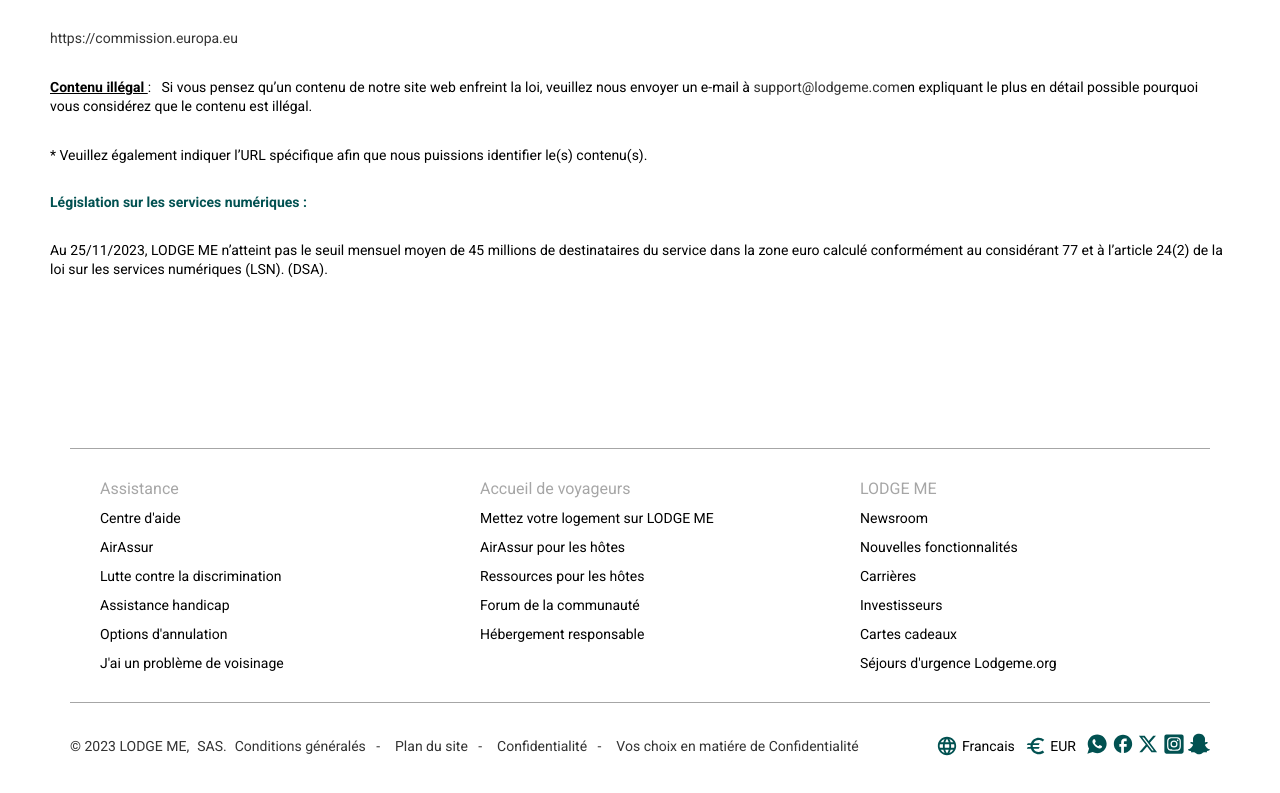
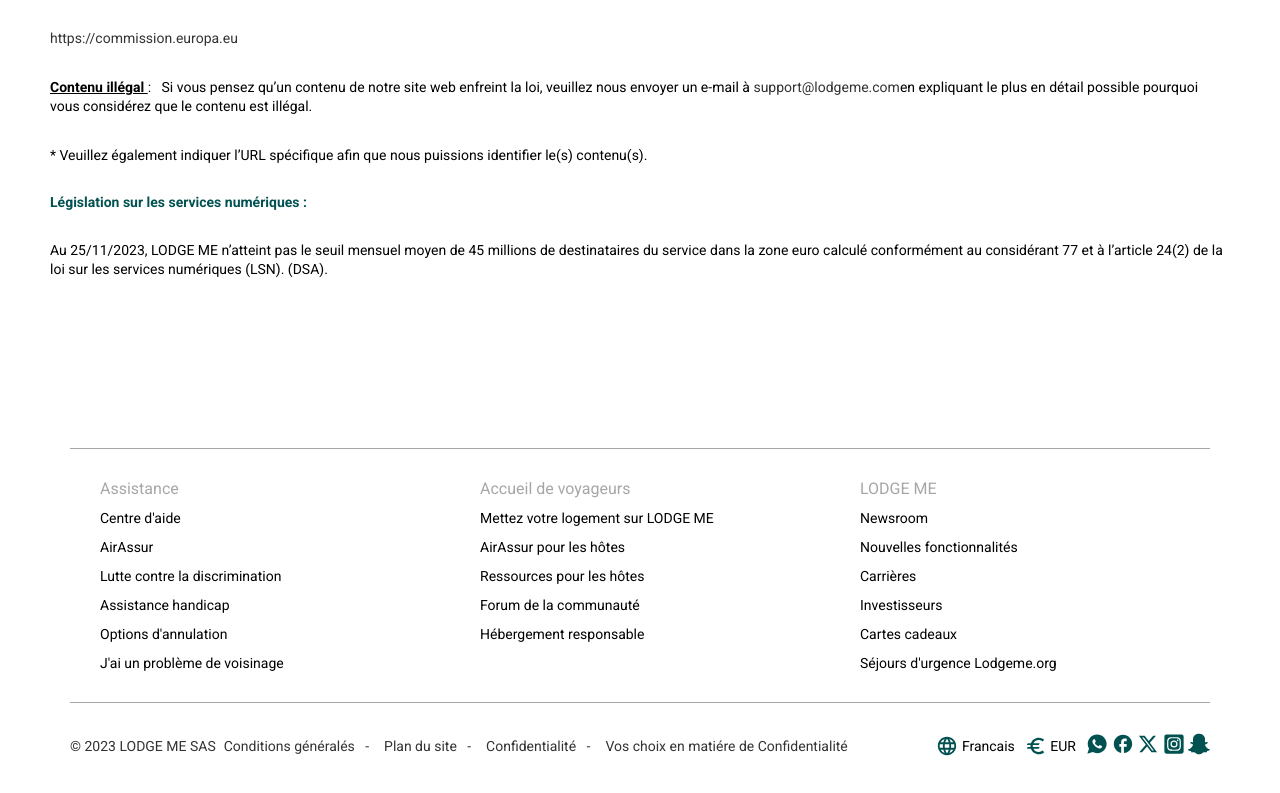
Before and after one commit to Adithyavarun-creator/lodgeme-trial, a React (Create React App) app: page /company-details in a window 1280 px wide. Shown: the part 935-1728 px from the top of the page. Built offline with nearby package versions, Linux system fonts and the light colour scheme.

Commit message:
lodgeme sas added

```diff
--- a/src/components/Footer/Footer.jsx
+++ b/src/components/Footer/Footer.jsx
@@ -97,8 +97,9 @@
 
       <div className="footer_copyright">
         <div className="footer_center">
-          <Link className="linkStyle footer_centertext">© 2023 LODGE ME,</Link>
-          <Link className="linkStyle footer_centertext">SAS.</Link>
+          <Link className="linkStyle footer_centertext">
+            © 2023 LODGE ME SAS
+          </Link>
           <Link className="linkStyle footer_centertext">
             Conditions généralés &nbsp; - &nbsp;
           </Link>
```
